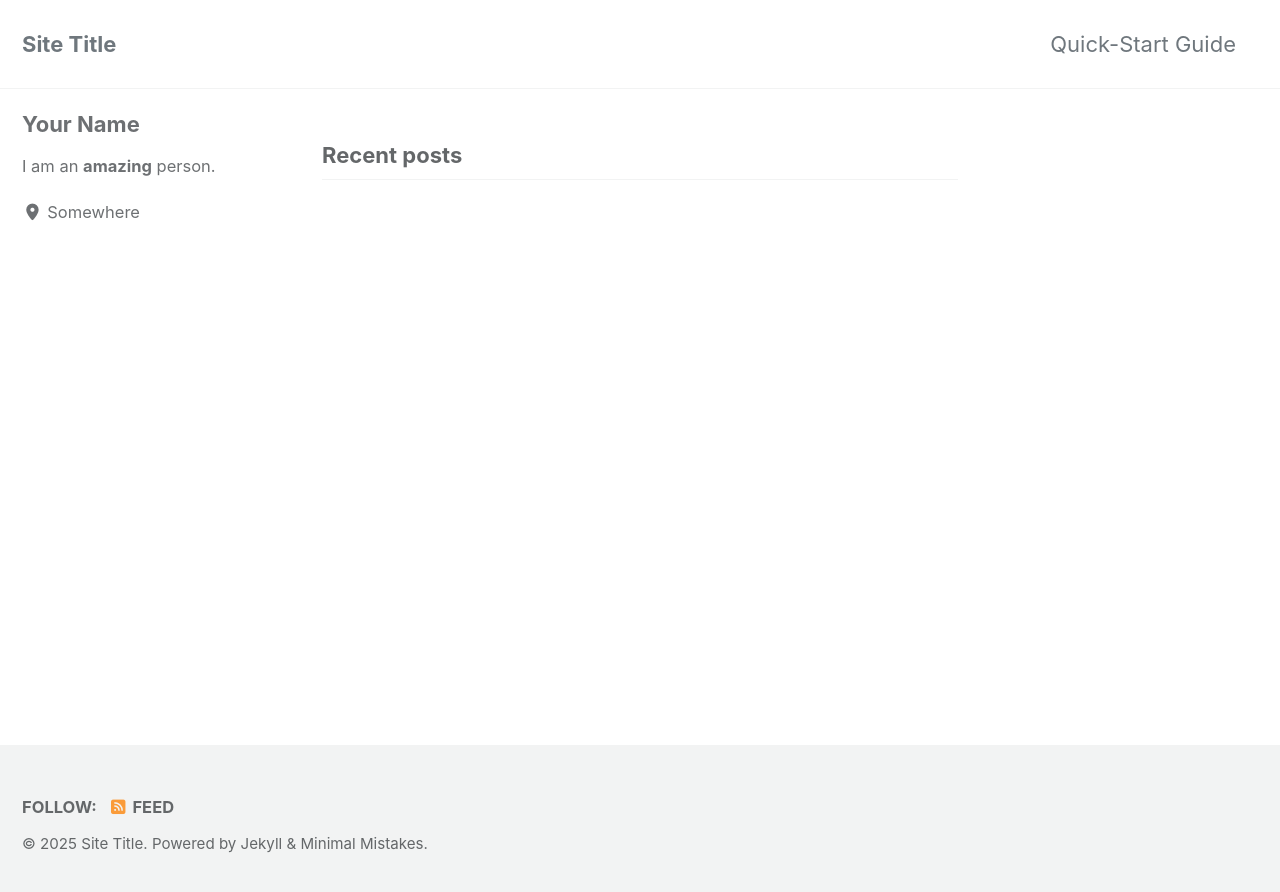
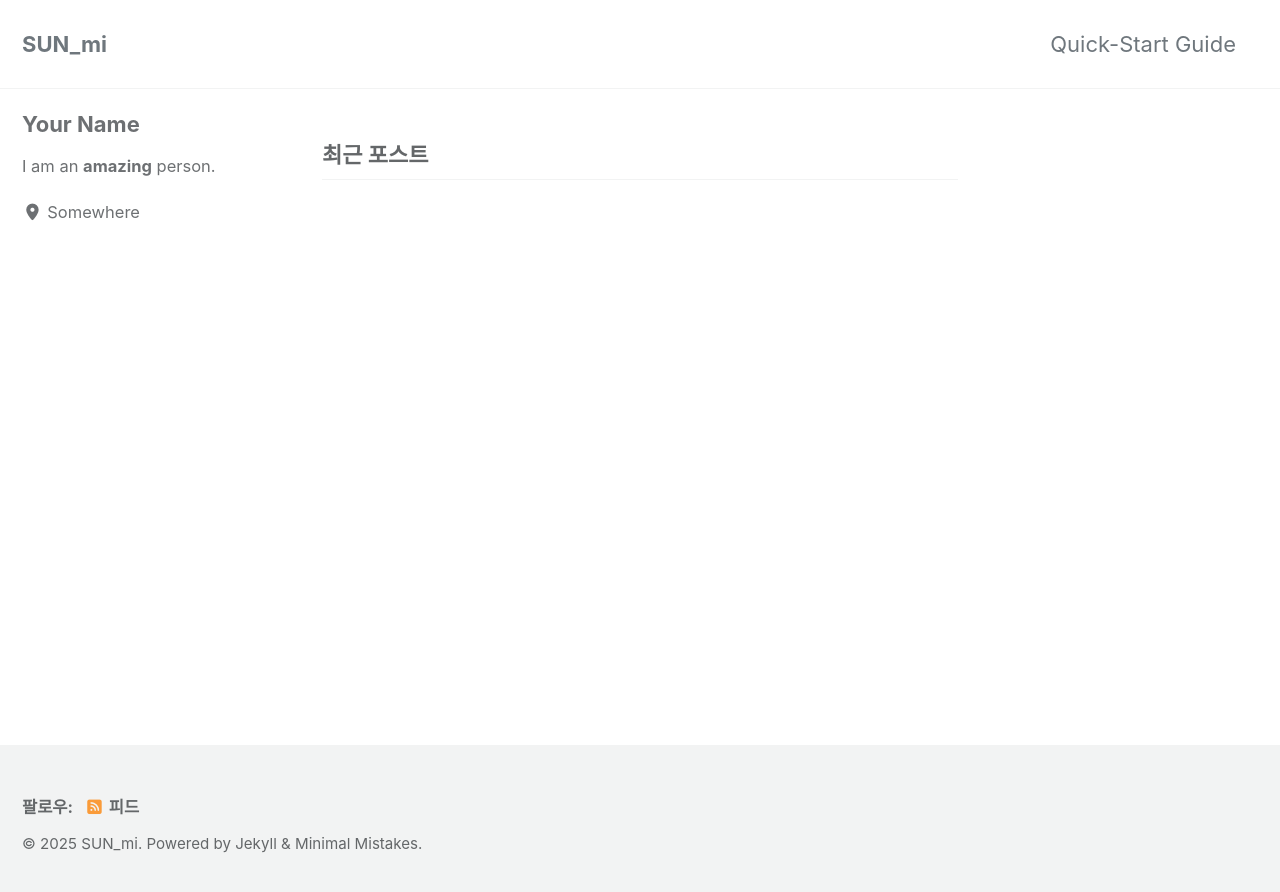
Before and after one commit to Sun980610/Sun980610.github.io, a Jekyll site: the page built from index.html, in a window 1280 px wide. Shown: the top 892 px of the page. Built offline with Jekyll 4.4.1, drawn with Linux system fonts in a browser that asks for light colours; cached includes are drawn as plain includes; the list of posts is cut into pages by our own code.

Commit message:
_config.yml

```diff
--- a/_config.yml
+++ b/_config.yml
@@ -15,13 +15,13 @@
 minimal_mistakes_skin    : "default" # "air", "aqua", "contrast", "dark", "dirt", "neon", "mint", "plum", "sunrise"
 
 # Site Settings
-locale                   : "en-US"
+locale                   : "ko-KR"
 rtl                      : # true, false (default) # turns direction of the page into right to left for RTL languages
-title                    : "Site Title"
+title                    : "SUN_mi"
 title_separator          : "-"
 subtitle                 : # site tagline that appears below site title in masthead
-name                     : "Your Name"
-description              : "An amazing website."
+name                     : "SUN"
+description              : "mi"
 url                      : # the base hostname & protocol for your site e.g. "https://mmistakes.github.io"
 baseurl                  : # the subpath of your site, e.g. "/blog"
 repository               : # GitHub username/repo-name e.g. "mmistakes/minimal-mistakes"
@@ -263,6 +263,8 @@ plugins:
   - jekyll-gist
   - jekyll-feed
   - jekyll-include-cache
+  - jekyll-seo-tag
+  - jekyll-archives
 
 # mimic GitHub Pages with --safe
 whitelist:
```
